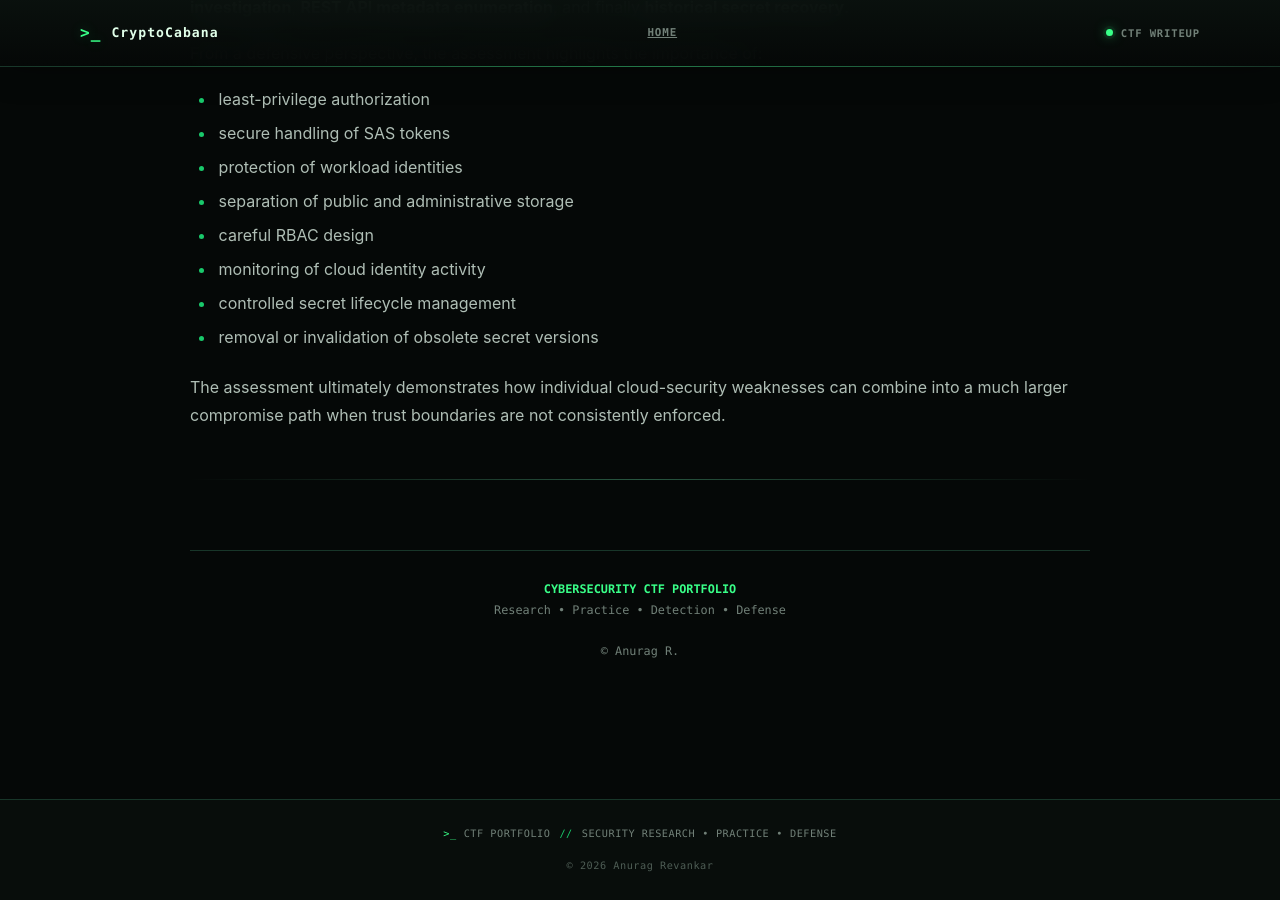
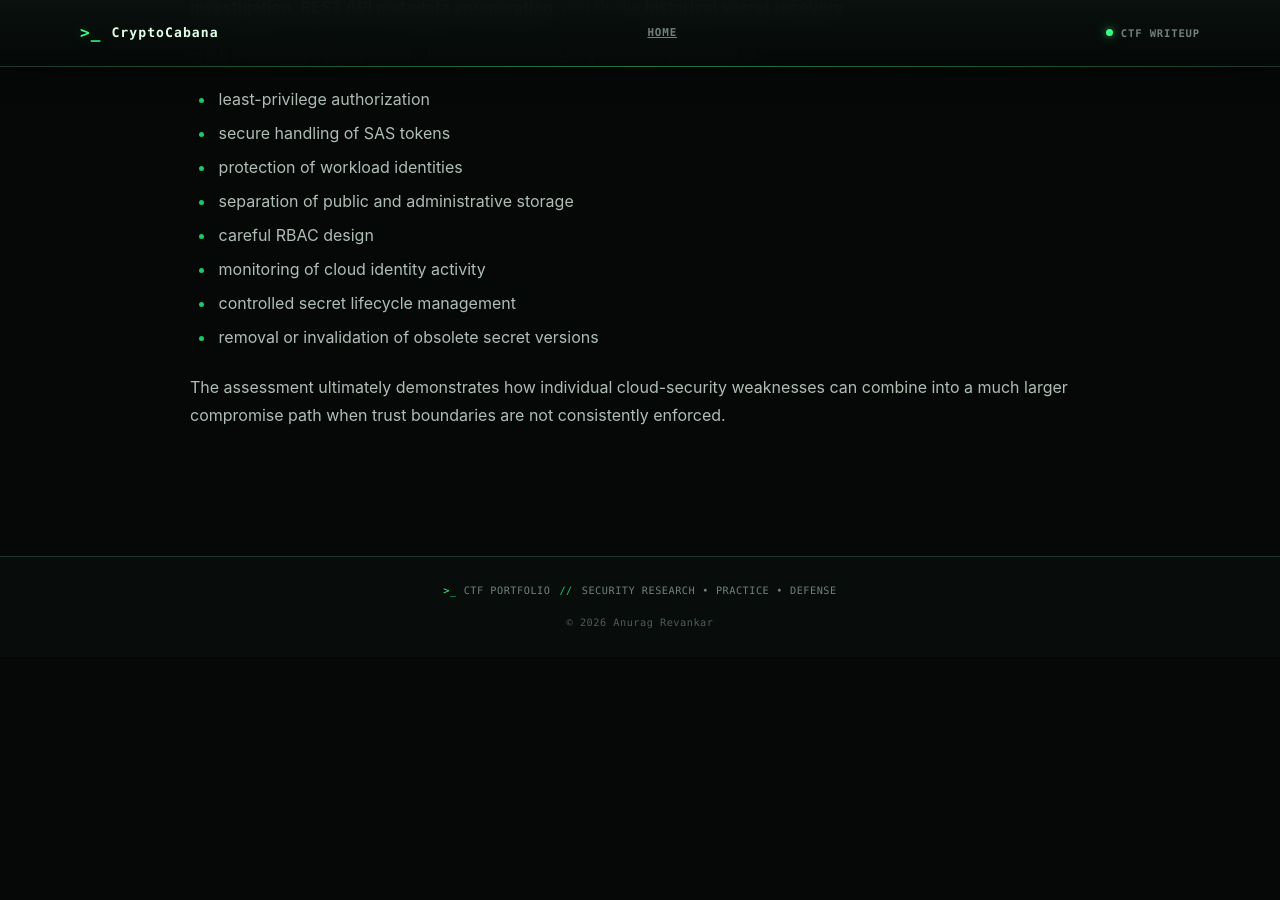
Before and after one commit to anurag-rvnkr1/CryptoCabana-TryHackMe-Walkthrough, a Jekyll site: the page built from docs/index.md, in a window 1280 px wide and 900 px high, scrolled down 31294 px. Built offline with Jekyll 4.4.1, drawn with Linux system fonts in a browser that asks for light colours; our own code applies the rules of GitHub Pages for plain Markdown files; after the commit the page ends 31951 px from its top, so only the background shows below that.

Commit message:
Remove footer from index.md
Removed the footer section from the index document.

```diff
--- a/docs/index.md
+++ b/docs/index.md
@@ -912,19 +912,3 @@ From a defensive perspective, the assessment highlights the importance of:
 - removal or invalidation of obsolete secret versions
 
 The assessment ultimately demonstrates how individual cloud-security weaknesses can combine into a much larger compromise path when trust boundaries are not consistently enforced.
-
----
-
-<div class="ctf-footer">
-
-<strong>CYBERSECURITY CTF PORTFOLIO</strong>
-
-<br>
-
-Research • Practice • Detection • Defense
-
-<br><br>
-
-© Anurag R.
-
-</div>
```
